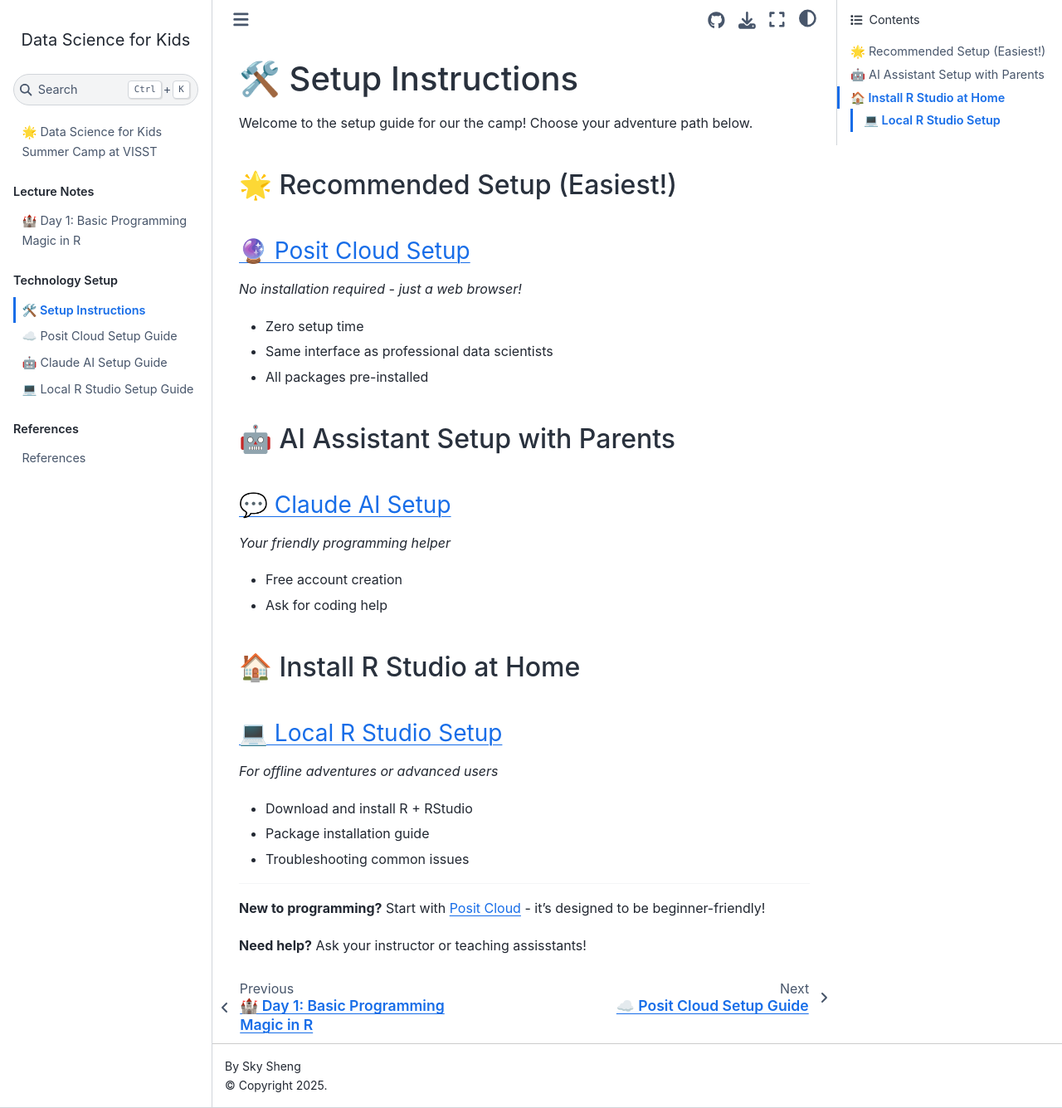
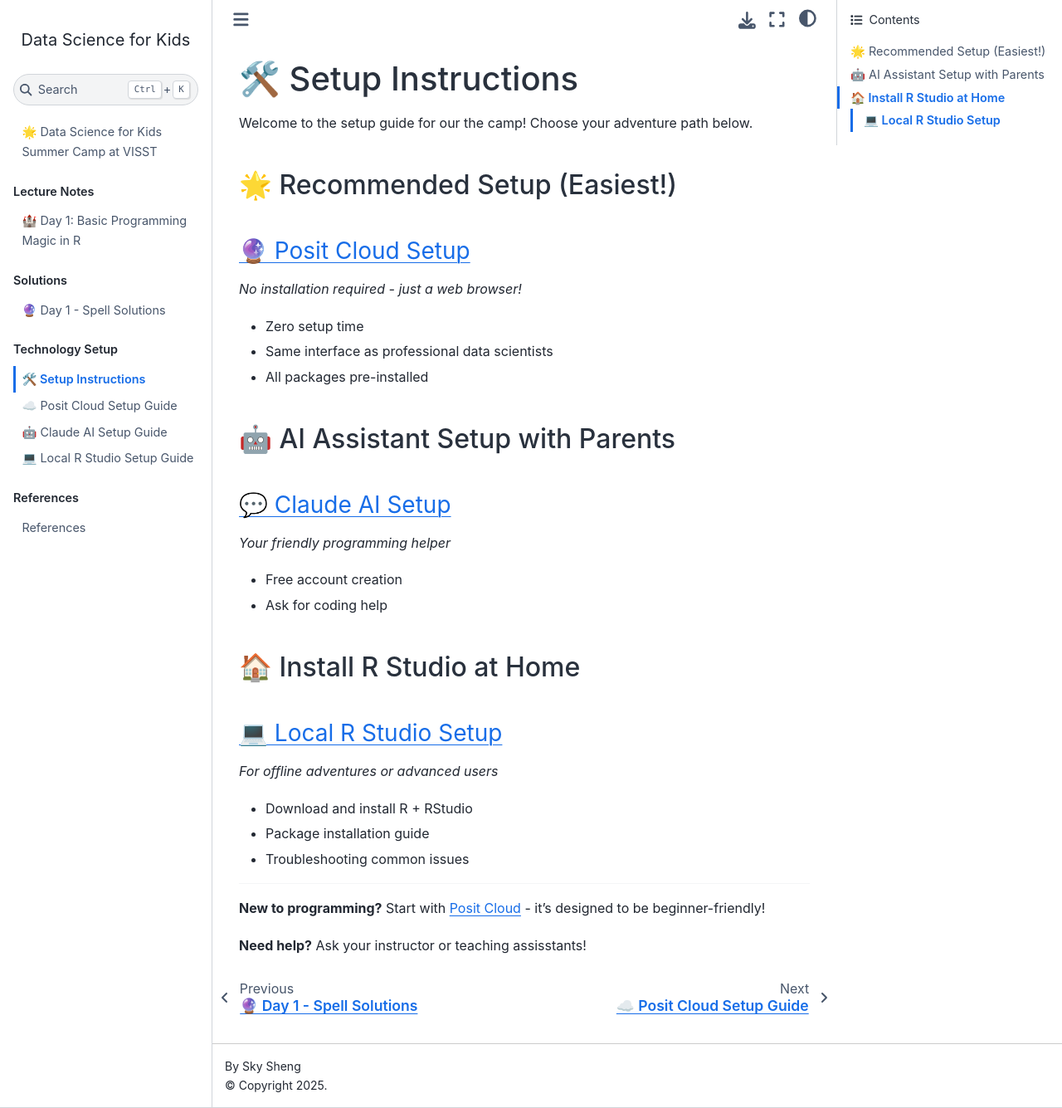
Before and after one commit to skysheng7/data_science_for_kids, a Jupyter Book: the page built from docs/setup/index.md, in a window 1280 px wide and 1335 px high. Shown: the whole window at 83% size. Built offline with Jupyter Book 1.0.4 settings and Sphinx 7.4.7 and the Sphinx Book theme 1.1.4, drawn with Linux system fonts in a browser that asks for light colours; some of the changed lines change nothing that is shown.

Commit message:
add solution

```diff
--- a/_config.yml
+++ b/_config.yml
@@ -41,5 +41,5 @@
 # Add GitHub buttons to your book
 # See https://jupyterbook.org/customize/config.html#add-a-link-to-your-repository
 html:
-  use_issues_button: true
-  use_repository_button: true
+  use_issues_button: false
+  use_repository_button: false
--- a/_toc.yml
+++ b/_toc.yml
@@ -11,9 +11,9 @@
   #- file: docs/day03/README
   #- file: docs/day04/README
   #- file: docs/day05/README
-#- caption: Solutions
-#  chapters:
-  #- file: docs/day01/solutions/day01_spell_solutions_nb
+- caption: Solutions
+  chapters:
+  - file: docs/day01/solutions/day01_spell_solutions_nb
   #- file: docs/day02/solutions/day02_spell_solutions_nb
   #- file: docs/day03/solutions/day03_spell_solutions_nb
   #- file: docs/day04/solutions/day04_spell_solutions_nb
```
